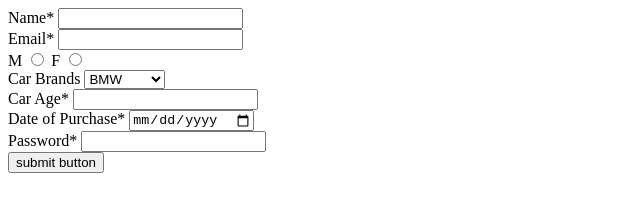
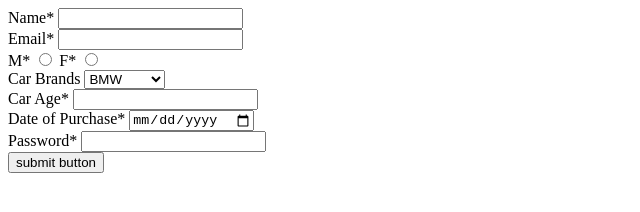
Before and after one commit to acciojob/car-insurance-form-jagrutiburde0413, a website: page main.html in a window 1280 px wide. Shown: the full height of the page, 0-640 px from the left. Drawn offline with Linux system fonts and the light colour scheme.

Commit message:
created a submission

```diff
--- a/main.html
+++ b/main.html
@@ -15,9 +15,9 @@
 			<div><lable for="email">Email*</lable>
 		<input type="email" id="email" required></div>
 
-		<div><lable for="gender">M</lable>
+		<div><lable for="gender">M*</lable>
 		<input type="radio" name="gender" required>
-			<lable for="gender">F</lable>
+			<lable for="gender">F*</lable>
 		<input type="radio"  name="gender"required></div>
 
 		<div><lable for="cars">Car Brands</lable>
```
